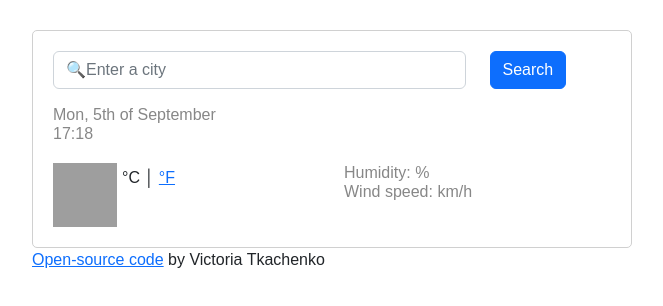
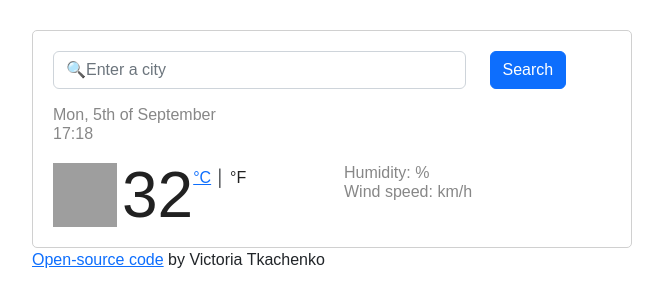
Before and after one commit to torytk/Project, a plain HTML site: page index.html in a window 1280 px wide. Both pictures are taken after a click on the link "°F". Shown: the whole page, without its empty margins (308-971 px from the left). Drawn offline with nearby package versions, Linux system fonts and the light colour scheme; no server answers; grey boxes are pictures that could not be loaded.

Commit message:
Units conversion

```diff
--- a/index.html
+++ b/index.html
@@ -61,7 +61,10 @@
                 />
                 <span class="float-left"
                   ><strong id="temperature"></strong
-                  ><small class="units">°C │ <a href="#">°F</a></small></span
+                  ><small class="units"
+                    ><a href="#" id="celsius-link" class="active">°C</a> │
+                    <a href="#" id="fahrenheit-link">°F</a></small
+                  ></span
                 >
               </div>
             </div>
--- a/src/index.js
+++ b/src/index.js
@@ -54,6 +54,8 @@ function displayWeatherCondition(response) {
     `http://openweathermap.org/img/wn/${response.data.weather[0].icon}@2x.png`
   );
   iconElement.setAttribute("alt", response.data.weather[0].description);
+
+  celsiusTemperature = response.data.main.temp;
 }
 
 function search(event) {
@@ -71,7 +73,33 @@ function getWeather(city) {
   axios.get(apiUrl).then(displayWeatherCondition);
 }
 
-getWeather("Kharkiv");
+function displayFahrenheitTemperature(event) {
+  event.preventDefault();
+  let temperatureElement = document.querySelector("#temperature");
+  celsiusLink.classList.remove("active");
+  fahrenheitLink.classList.add("active");
+  let fahrenheitTemperature = (celsiusTemperature * 9) / 5 + 32;
+  temperatureElement.innerHTML = Math.round(fahrenheitTemperature);
+}
+
+function displayCelsiusTemperature(event) {
+  event.preventDefault();
+  celsiusLink.classList.add("active");
+  fahrenheitLink.classList.remove("active");
+  let temperatureElement = document.querySelector("#temperature");
+
+  temperatureElement.innerHTML = Math.round(celsiusTemperature);
+}
+
+let celsiusTemperature = null;
 
 let searchForm = document.querySelector("#search-form");
 searchForm.addEventListener("submit", search);
+
+let fahrenheitLink = document.querySelector("#fahrenheit-link");
+fahrenheitLink.addEventListener("click", displayFahrenheitTemperature);
+
+let celsiusLink = document.querySelector("#celsius-link");
+celsiusLink.addEventListener("click", displayCelsiusTemperature);
+
+getWeather("Kharkiv");
--- a/src/styles.css
+++ b/src/styles.css
@@ -40,6 +40,14 @@ li:first-letter {
   font-size: 16px;
   top: -34px;
 }
+.clearfix .active {
+  color: rgb(33, 33, 33);
+  cursor: default;
+  text-decoration: none;
+}
+.clearfix .active:hover {
+  text-decoration: none;
+}
 .wrapper {
   max-width: 600px;
   margin: 30px auto;
```
